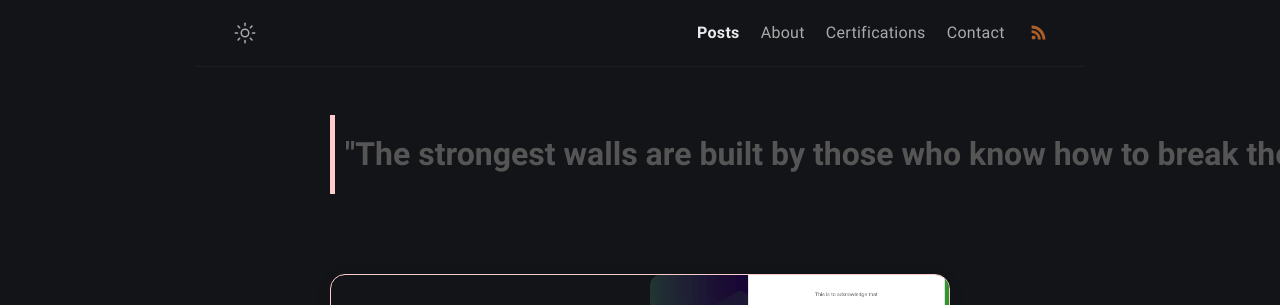
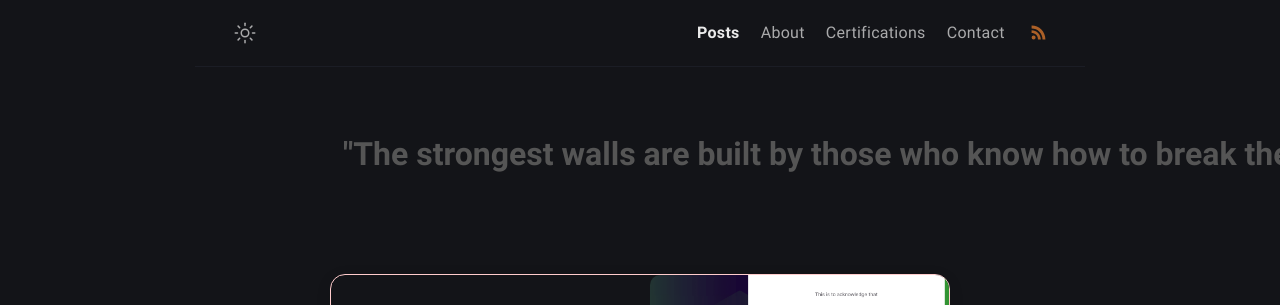
Before and after one commit to Extravenger/extravenger.github.io, a Jekyll site: the page built from index.md, in a window 1280 px wide. Shown: the top 305 px of the page. Built offline with Jekyll 4.4.1, drawn with Linux system fonts in a browser that asks for light colours.

Commit message:
Update default.html

```diff
--- a/_layouts/default.html
+++ b/_layouts/default.html
@@ -15,11 +15,12 @@
       font-size: 2rem;
       font-weight: bold;
       color: #555;
-      margin: 40px 20px;
+      margin: 40px auto; /* Center horizontally */
       padding: 10px;
-      border-left: 5px solid #ffcccc;
       white-space: nowrap;  /* Prevents line breaks */
+      max-width: 90%;  /* Optional: Adds some margin to the sides */
     }
+
 
 
     /* Card-container wrapper just for posts */
```
